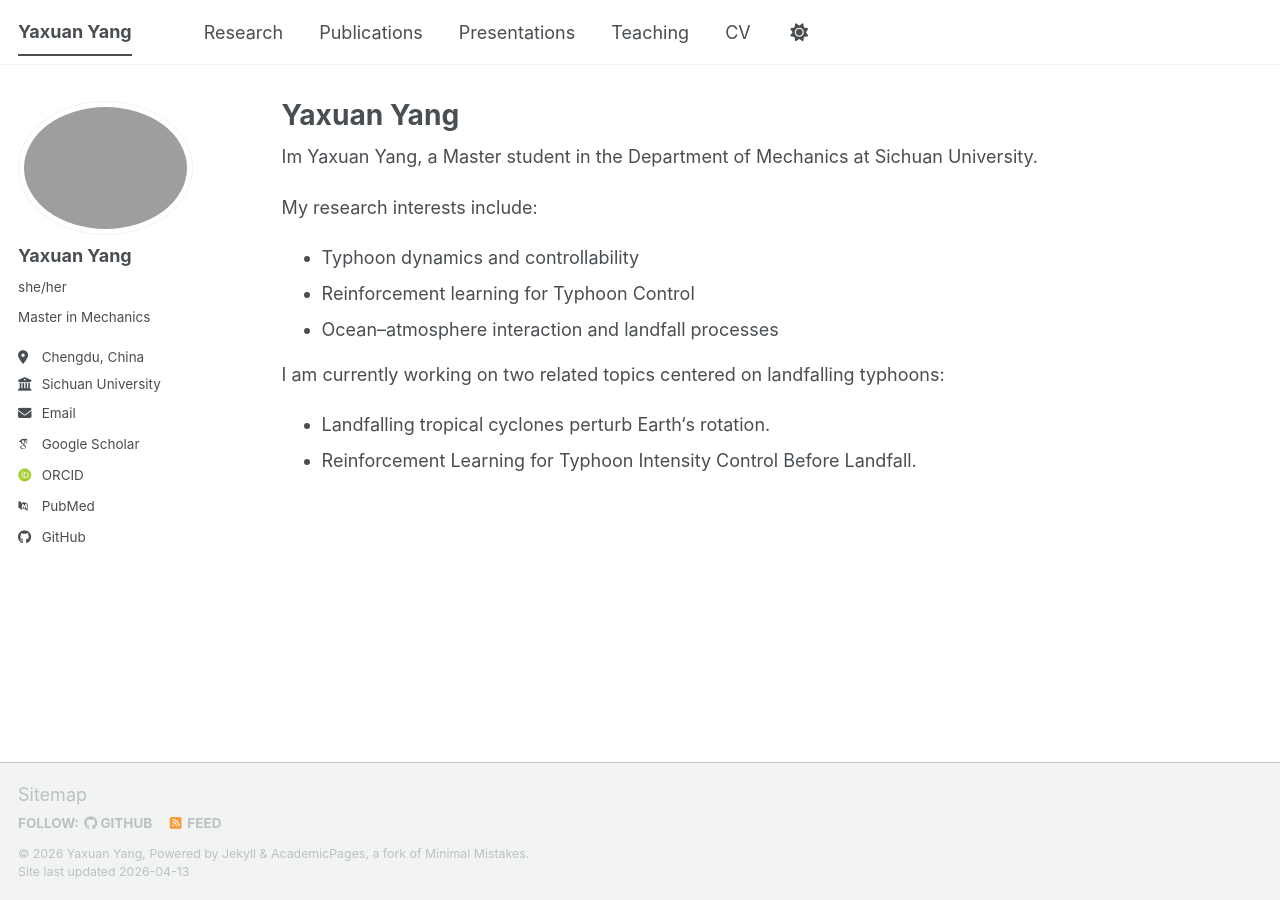
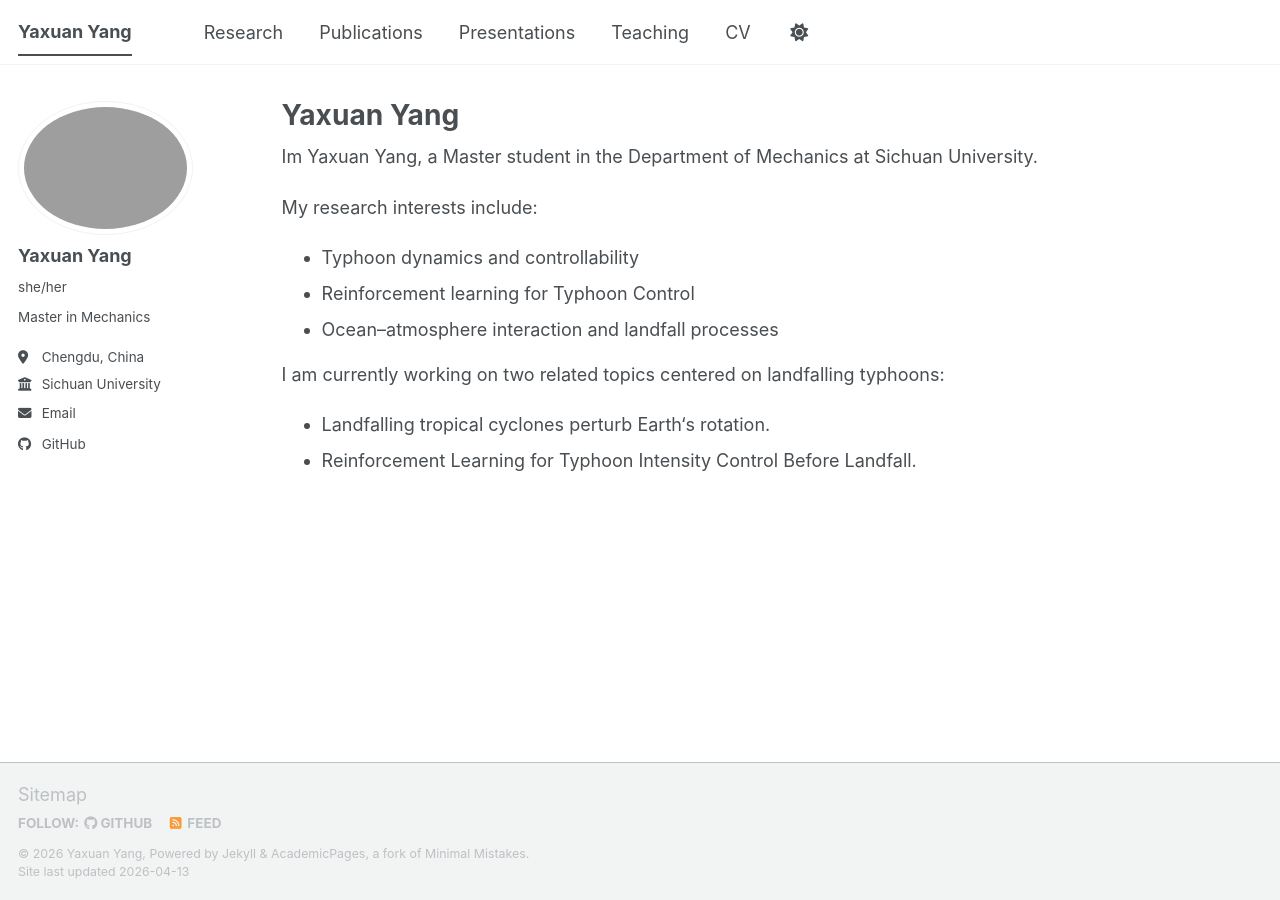
Before and after one commit to yyx-git/yyx-git.github.io, a Jekyll site: the page built from _pages/about.md, in a window 1280 px wide. Built offline with Jekyll 4.4.1, drawn with Linux system fonts in a browser that asks for light colours; some web fonts are replaced; a script bundle is joined from its source files by our own code; library files that are not in the unit come from our copies; some of the changed lines change nothing that is shown.

Commit message:
Update _config.yml

```diff
--- a/_config.yml
+++ b/_config.yml
@@ -35,13 +35,13 @@ author:
   # Academic websites
   academia         : # URL
   arxiv            : # URL - Update with the correct link to your profile
-  googlescholar    : " "
+  googlescholar    : # URL
   inspire-hep      : # URL
   impactstory      : # URL
-  orcid            : " "
+  orcid            : # URL
   semantic         : # URL
   ssrn             : # URL
-  pubmed           : " "
+  pubmed           : # URL
   researchgate     : # URL
   scopus           : # URL
   zotero           : # URL
```
